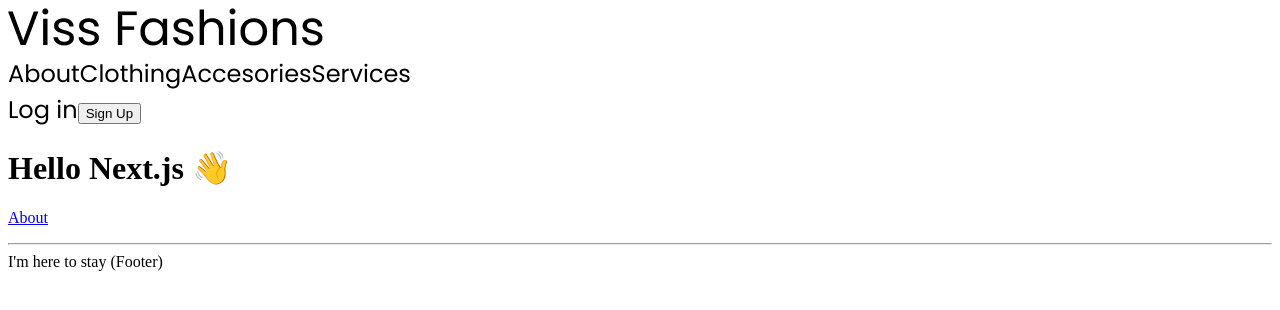
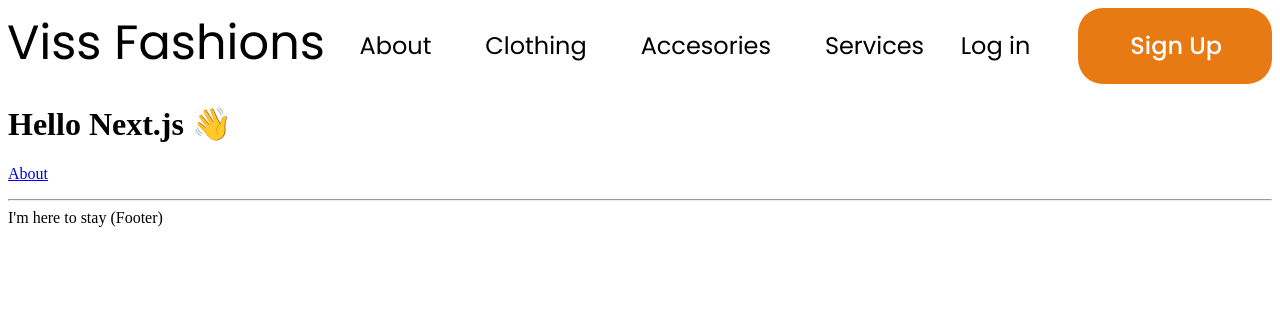
Before and after one commit to Marquez-22/proyecto-2.0, a Next.js app: page / in a window 1280 px wide. Shown: the top 310 px of the page. Built offline with nearby package versions, Linux system fonts and the light colour scheme.

Commit message:
modularizar botones

```diff
--- /dev/null
+++ b/src/components/Button/index.tsx
@@ -0,0 +1,14 @@
+interface ButtonProps {
+    text: string
+
+
+}
+
+
+export const Button = ({text}:ButtonProps) => {
+    return (<>
+        <button className='boton1'>
+            {text}
+        </button>
+    </>)
+}
--- /dev/null
+++ b/src/components/Button/styles.scss
@@ -0,0 +1,16 @@
+
+.boton1{
+    font-family: 'Poppins';
+    font-weight: 500;
+    font-size: 1.5rem;
+    line-height: 2.25rem;
+    border-radius: 1.56rem;
+    border: 0;
+    padding-left: 3.25rem;
+    padding-right: 3.12rem;
+    padding-top: 1.25rem;
+    padding-bottom: 1.25rem;
+    background:#E87A14;
+    color: white;
+    ;
+}
--- a/src/components/Header/index.tsx
+++ b/src/components/Header/index.tsx
@@ -1,4 +1,5 @@
 import Link from 'next/link';
+import {Button} from "../Button";
 
 export const Header = () => {
   return (
@@ -20,7 +21,7 @@ export const Header = () => {
         <div className='columna3'>
           <Link href="/login">Log in</Link>
           <Link href="/signup">
-            <button className='boton1'>Sign Up</button>
+           <Button text='Sign Up ' />
           </Link>
 
         </div>
--- a/src/components/Header/styles.scss
+++ b/src/components/Header/styles.scss
@@ -1,7 +1,9 @@
 .cabecera{
 
     .menu{
-
+        justify-content: space-between;
+        display: flex;
+        align-items: center;
 
         a{
             font-family:'Poppins';
@@ -10,14 +12,21 @@
             line-height: 2.25rem;
             color:black;
             text-decoration: none;
+
+        }
+        .columna2{
+            display: flex;
+            gap: 3.37rem;
         }
 
         .logo{
 
         }
 
-        .boton{
-
+        .columna3{
+            display: flex;
+            gap: 3rem;
+            align-items: center;
         }
     }
 }
--- a/src/styles/index.css
+++ b/src/styles/index.css
@@ -56,6 +56,11 @@ html {
   font-size: 16px;
 }
 
+.cabecera .menu {
+  justify-content: space-between;
+  display: flex;
+  align-items: center;
+}
 .cabecera .menu a {
   font-family: "Poppins";
   font-size: 1.5rem;
@@ -64,5 +69,29 @@ html {
   color: black;
   text-decoration: none;
 }
+.cabecera .menu .columna2 {
+  display: flex;
+  gap: 3.37rem;
+}
+.cabecera .menu .columna3 {
+  display: flex;
+  gap: 3rem;
+  align-items: center;
+}
+
+.boton1 {
+  font-family: "Poppins";
+  font-weight: 500;
+  font-size: 1.5rem;
+  line-height: 2.25rem;
+  border-radius: 1.56rem;
+  border: 0;
+  padding-left: 3.25rem;
+  padding-right: 3.12rem;
+  padding-top: 1.25rem;
+  padding-bottom: 1.25rem;
+  background: #E87A14;
+  color: white;
+}
 
 /*# sourceMappingURL=index.css.map */
--- a/src/styles/index.scss
+++ b/src/styles/index.scss
@@ -1,3 +1,4 @@
 @import "./fonts.scss";
 @import "./global.scss";
 @import "../components/Header/styles.scss";
+@import "../components/Button/styles.scss";
```
Also changed, not shown: 1 other file (tests, documents, lock files or other folders).
